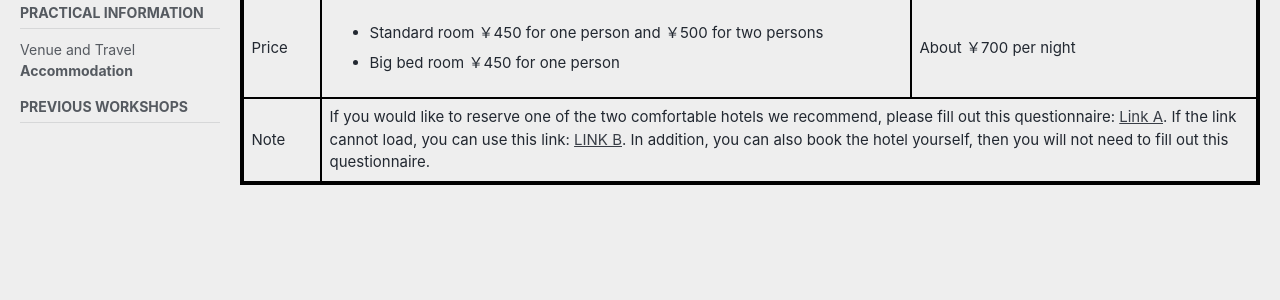
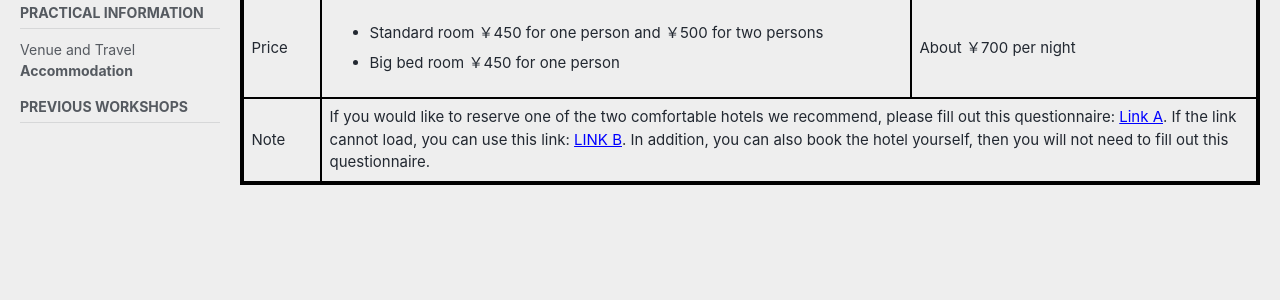
Before and after one commit to cryptanalysisbench/SATbench, a Jekyll site: the page built from accommodation.md, in a window 1280 px wide. Shown: the part 481-781 px from the top of the page. Built offline with Jekyll 4.4.1, drawn with Linux system fonts in a browser that asks for light colours; cached includes are drawn as plain includes; nearby versions of some CDN libraries; our own code applies the rules of GitHub Pages for plain Markdown files.

Commit message:
Update accommodation.md

```diff
--- a/accommodation.md
+++ b/accommodation.md
@@ -41,7 +41,7 @@ The ASK 2023 venue is different from the [ASIACRYPT 2023](https://asiacrypt.iacr
 		</tr>
 		<tr>
 			<td style="border: 2px #000000 solid">Note</td>
-			<td style="border: 2px #000000 solid" colspan="2">If you would like to reserve one of the two comfortable hotels we recommend, please fill out this questionnaire: <a href="https://forms.gle/CxSbgsvjcUouRXkd6">Link A</a>. If the link cannot load, you can use this link: <a href="https://www.wjx.top/vm/w24tFjg.aspx# ">LINK B</a>. In addition, you can also book the hotel yourself, then you will not need to fill out this questionnaire.</td>
+			<td style="border: 2px #000000 solid" colspan="2">If you would like to reserve one of the two comfortable hotels we recommend, please fill out this questionnaire: <a style="color:blue;font-size=16px" href="https://forms.gle/CxSbgsvjcUouRXkd6">Link A</a>. If the link cannot load, you can use this link: <a style="color:blue;font-size=16px" href="https://www.wjx.top/vm/w24tFjg.aspx# ">LINK B</a>. In addition, you can also book the hotel yourself, then you will not need to fill out this questionnaire.</td>
 		</tr>
 
 	</tbody>
```
